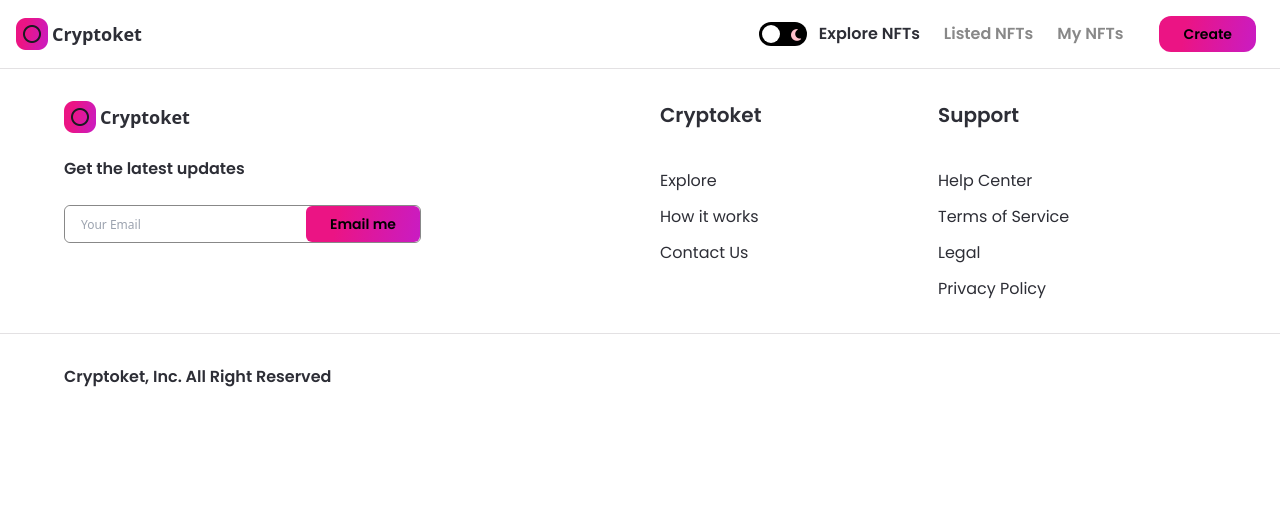
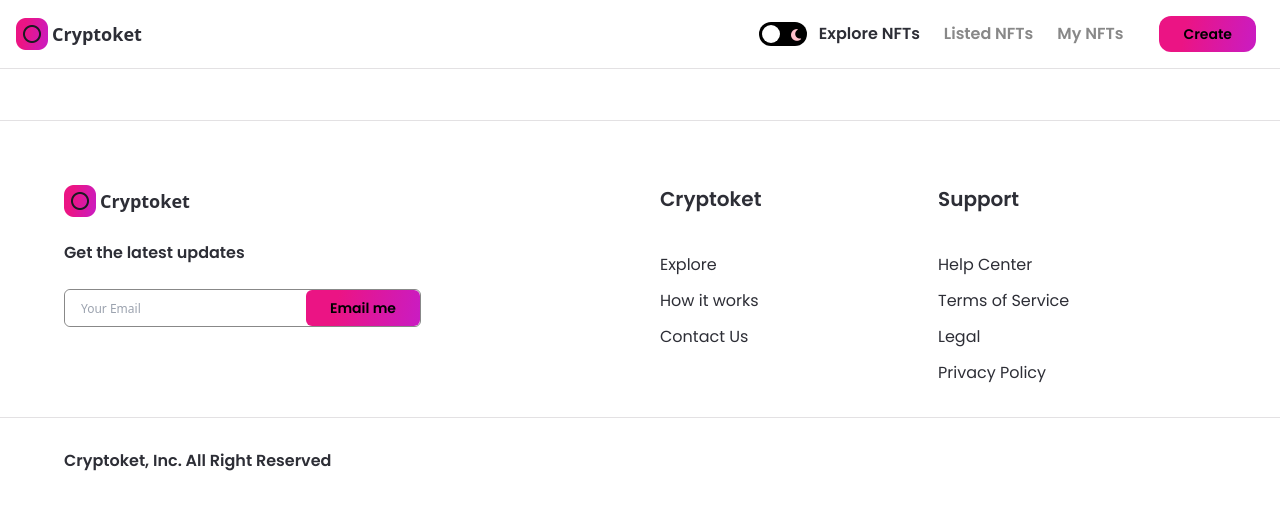
Before and after one commit to Shubhankar-12/cryptoket, a Next.js app: page / in a window 1280 px wide. Shown: the top 510 px of the page. Built offline with nearby package versions, Linux system fonts and the light colour scheme.

Commit message:
added banner

```diff
--- a/pages/index.js
+++ b/pages/index.js
@@ -1,4 +1,10 @@
+import { Banner } from '../components';
+
 const Home = () => (
-  <main className="text-3xl font-bold underline">Hello world</main>
+  <div className="flex justify-center sm:px-4 p-12">
+    <div className="w-full minmd:w-4/5">
+      <Banner />
+    </div>
+  </div>
 );
 export default Home;
```
